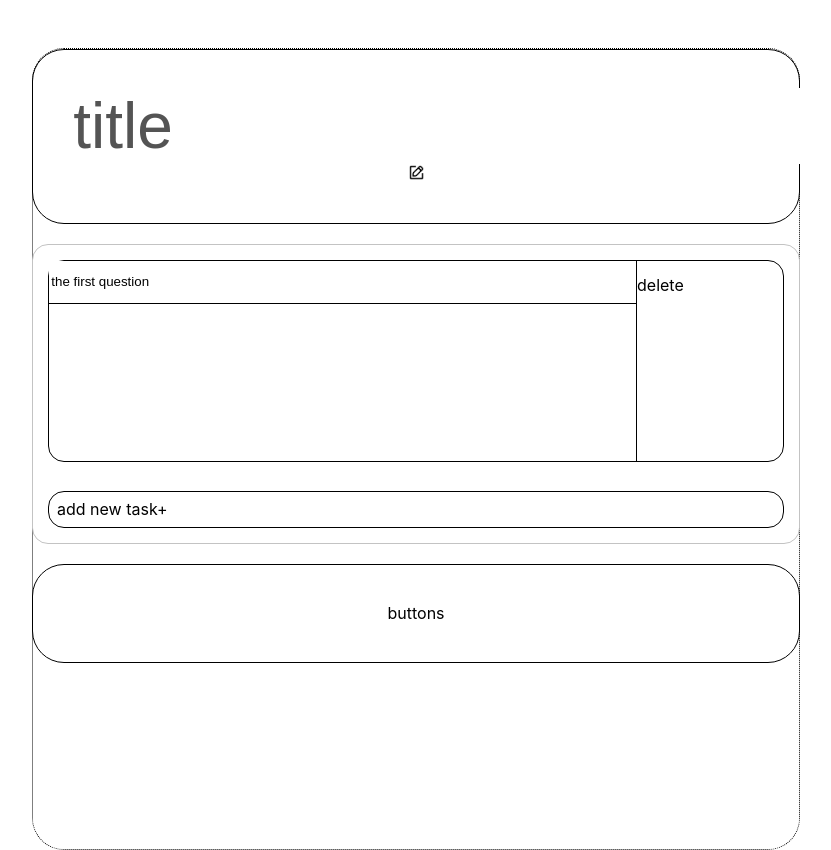
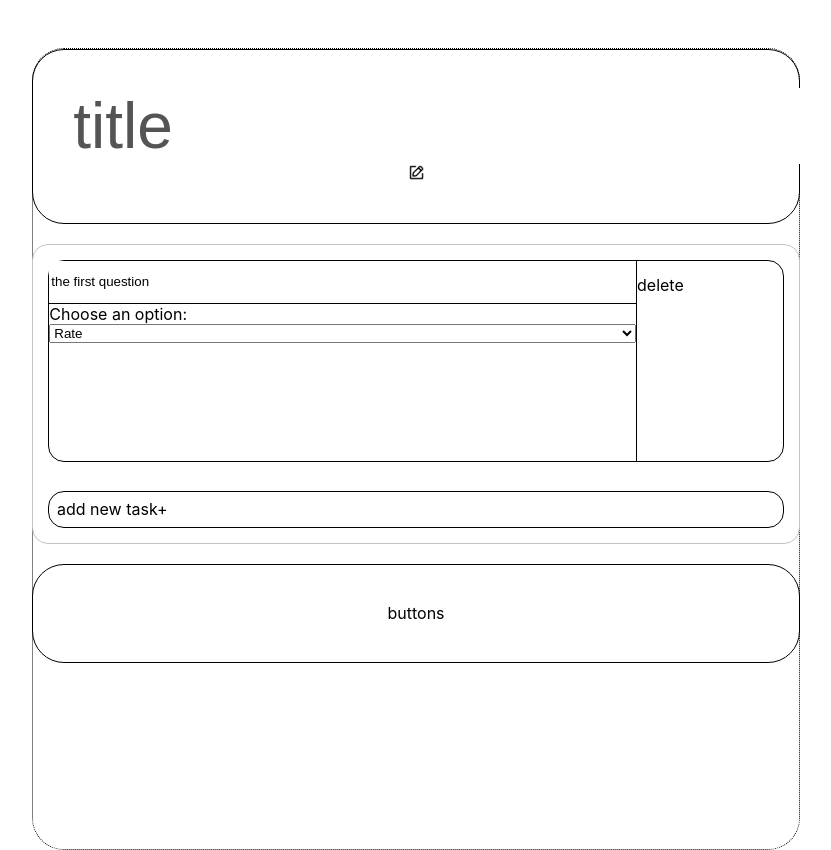
Before and after one commit to rmit-s3712674-Sijie-Shi/chat-page, a React (Create React App) app: page /main in a window 1280 px wide. Shown: the whole page, without its empty margins (224-1055 px from the left). Built offline with nearby package versions, Linux system fonts and the light colour scheme.

Commit message:
add options

```diff
--- a/src/formpage/questions/question.tsx
+++ b/src/formpage/questions/question.tsx
@@ -31,7 +31,7 @@ const Question = () => {
     }, [formState.questions, setFormState])
 
     const changeDescription = useCallback((string: string, q: IQuestion) => {
-        let temp: IQuestion = {...q, description: string}
+        let temp: IQuestion = { ...q, description: string }
         setFormState({ type: "editQuestion", question: temp })
         setQuestions(prev => {
             prev = formState.questions ? [...formState.questions] : []
@@ -46,11 +46,16 @@ const Question = () => {
                     <div className={styles.container} key={q.id}>
                         <div className={styles.question}>
                             <div className={styles.detailContainer}>
-                                <input  className={styles.description} value={q.description} onChange={(e) => changeDescription(e.target.value, q)}></input>
+                                <input className={styles.description} value={q.description} onChange={(e) => changeDescription(e.target.value, q)}></input>
+                                <label >Choose an option:</label>
+                                <select name="cars" id="cars">
+                                    <option value="rate">Rate</option>
+                                    <option value="text">text</option>
+                                </select>
                             </div>
                             <div className={styles.deleteContainer} onClick={() => deleteTask(q)}>
                                 <div className={styles.delete}>delete</div>
-                        </div>
+                            </div>
                         </div>
                     </div>
                 )) : <div className={styles.noTask}>No task here, please add a new one</div>}
```
